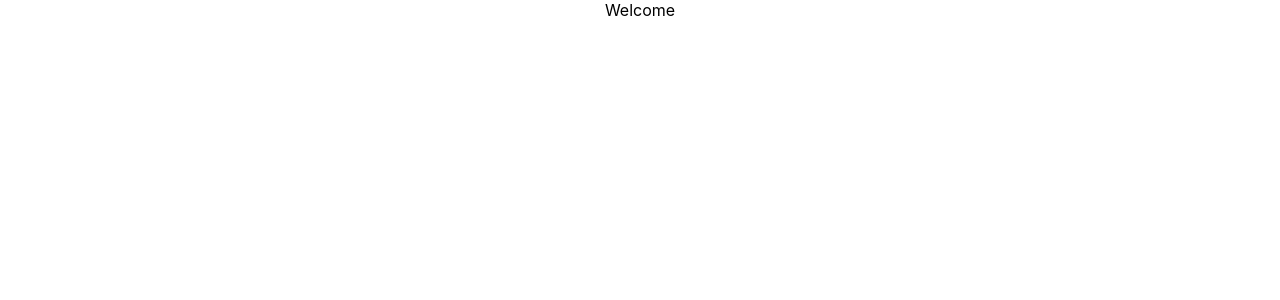
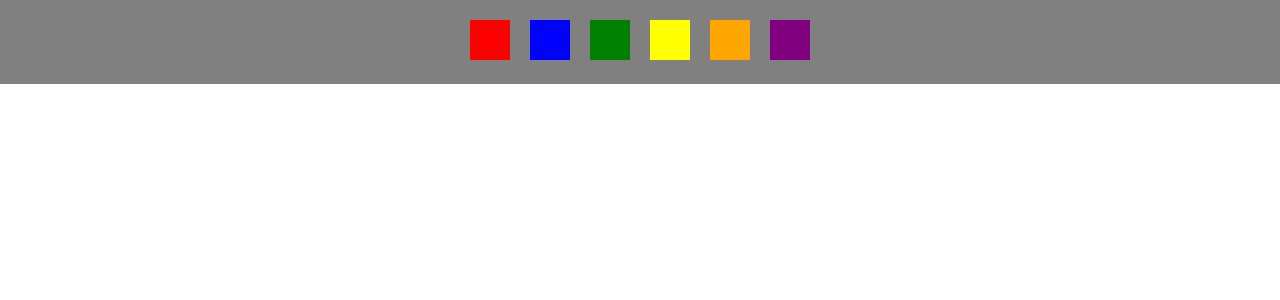
Before and after one commit to chalt0319/Colors, a React (Create React App) app: page / in a window 1280 px wide. Shown: the top 300 px of the page. Built offline with nearby package versions, Linux system fonts and the light colour scheme.

Commit message:
add colors to header

```diff
--- a/src/App.css
+++ b/src/App.css
@@ -30,3 +30,35 @@
     transform: rotate(360deg);
   }
 }
+
+.header {
+  padding: 10px;
+  background-color: grey;
+  color: white;
+}
+
+.square {
+  width: 20px;
+  height: 20px;
+  display: inline-block;
+  padding: 10px;
+  margin: 10px;
+}
+.red {
+  background-color: red;
+}
+.blue {
+  background-color: blue;
+}
+.green {
+  background-color: green;
+}
+.yellow {
+  background-color: yellow;
+}
+.purple {
+  background-color: purple;
+}
+.orange {
+  background-color: orange;
+}
--- a/src/App.js
+++ b/src/App.js
@@ -1,14 +1,13 @@
 import React, { Component } from 'react';
 import logo from './logo.svg';
 import './App.css';
+import Header from './components/header.js'
 
 class App extends Component {
   render() {
     return (
       <div className="App">
-        <header >
-          Welcome
-        </header>
+        <Header />
       </div>
     );
   }
--- /dev/null
+++ b/src/components/color.js
@@ -0,0 +1,10 @@
+import React, { Component } from 'react';
+
+const Color = (props) => {
+  return (
+    <div className={`${props.color} square`}>
+    </div>
+ )
+}
+
+export default Color
--- a/src/components/header.js
+++ b/src/components/header.js
@@ -0,0 +1,19 @@
+import React, { Component } from 'react';
+import Color from './color.js'
+
+class Header extends Component {
+  render() {
+    return (
+      <div className="header">
+        <Color color="red"/>
+        <Color color="blue"/>
+        <Color color="green"/>
+        <Color color="yellow"/>
+        <Color color="orange"/>
+        <Color color="purple"/>
+      </div>
+    );
+  }
+}
+
+export default Header;
```
